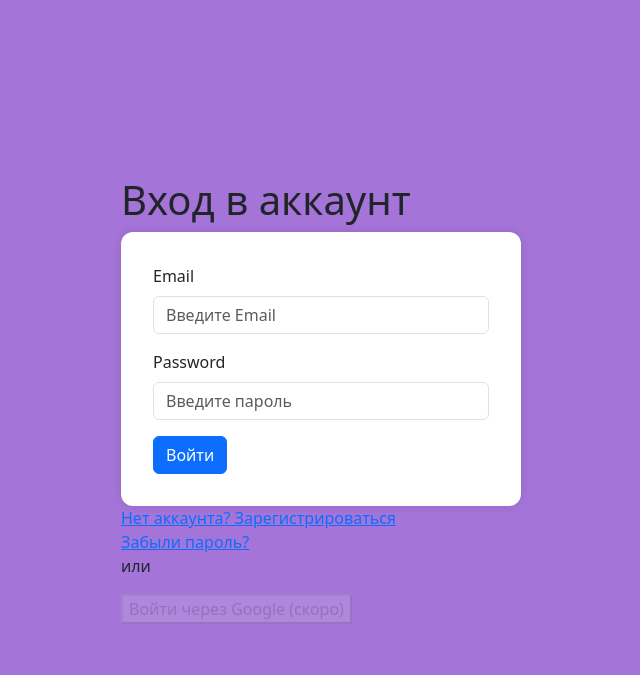
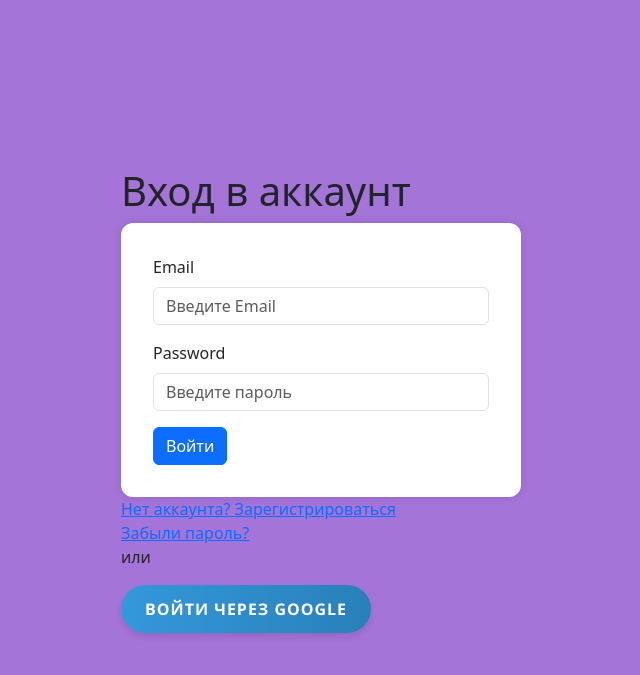
Before and after one commit to EgorIlchenko/Wordly, a FastAPI app: page /login in a window 1280 px wide. Shown: the top 675 px of the page, without its empty margins (319-959 px from the left). Run offline with FastAPI, Linux system fonts and the light colour scheme; parts of the project's set-up code (start-up, migrations or seed data) failed here and were passed over.

Commit message:
change link in front

```diff
--- a/src/templates/assets/css/login.css
+++ b/src/templates/assets/css/login.css
@@ -12,7 +12,7 @@ body {
     width: 400px;
     padding: 2rem;
     border-radius: 12px;
-    box-shadow: 0 0 10px rgba(0,0,0,0.1);
+    box-shadow: 0 0 10px rgba(0, 0, 0, 0.1);
 }
 
 .wrap {
@@ -20,3 +20,25 @@ body {
     flex-direction: column;
     justify-content: center;
 }
+
+.button-advanced {
+    display: inline-block;
+    padding: 12px 24px;
+    background: linear-gradient(to right, #3498db, #2980b9);
+    color: white;
+    text-decoration: none;
+    border-radius: 50px;
+    font-family: 'Segoe UI', sans-serif;
+    font-weight: 600;
+    text-transform: uppercase;
+    letter-spacing: 1px;
+    box-shadow: 0 4px 6px rgba(0, 0, 0, 0.1);
+    transition: all 0.3s ease;
+    border: none;
+    cursor: pointer;
+}
+
+.button-advanced:hover {
+    transform: translateY(-2px);
+    box-shadow: 0 7px 10px rgba(0, 0, 0, 0.15);
+}
--- a/src/templates/login.html
+++ b/src/templates/login.html
@@ -30,7 +30,9 @@
         </div>
         <div class="oauth">
             <p>или</p>
-            <button disabled style="opacity: 0.5;">Войти через Google (скоро)</button>
+            <a href="http://localhost:8001/api/v1/auth/google-login/redirect" class="button-advanced" target="_blank" rel="noopener noreferrer" title="Посетить сайт Example">
+                Войти через Google
+            </a>
         </div>
     </div>
 </div>
```
